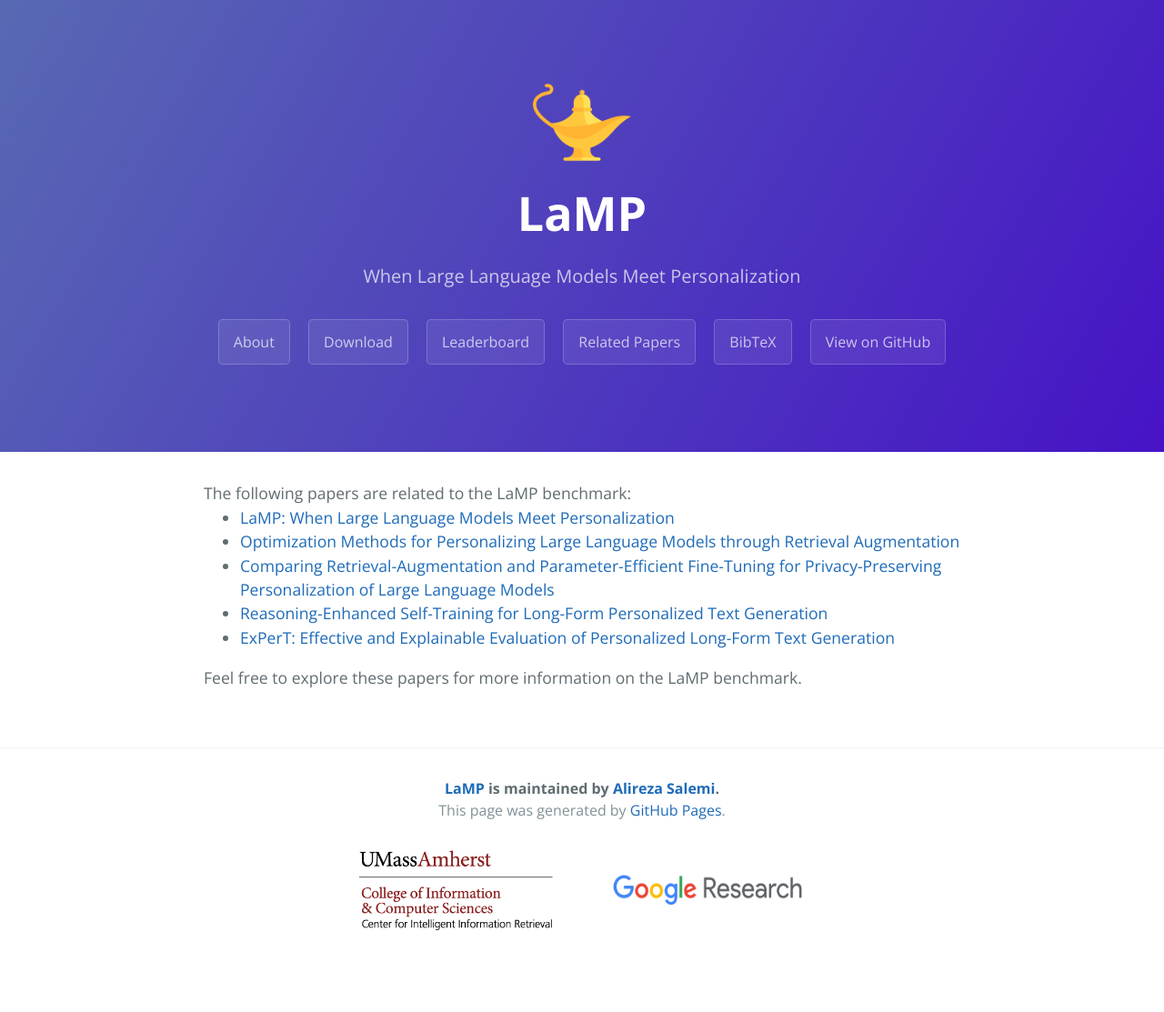
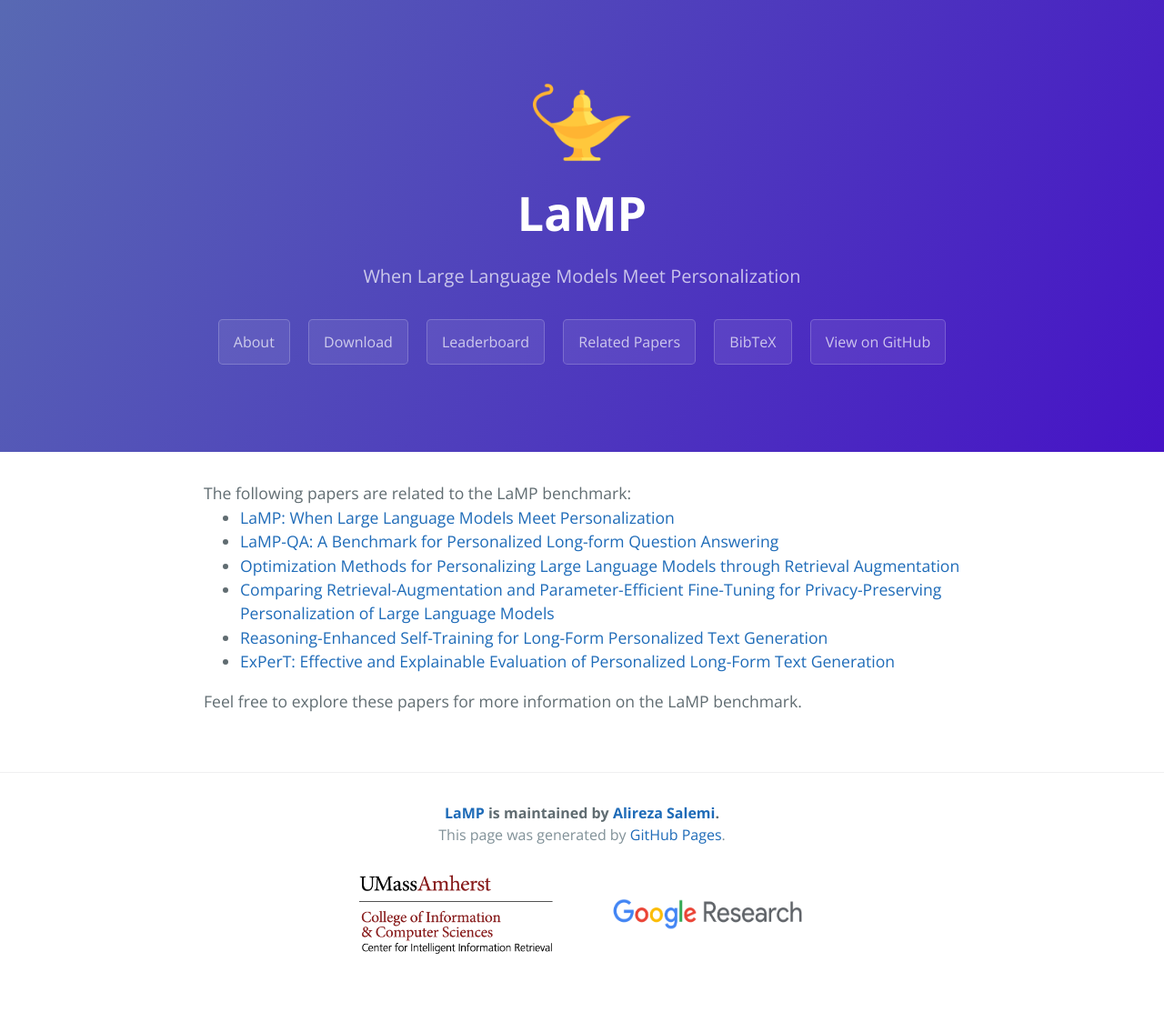
Before and after one commit to LaMP-Benchmark/lamp-benchmark.github.io, a Jekyll site: the page built from related-papers.html, in a window 1280 px wide. Shown: the whole page at 91% size. Built offline with Jekyll 4.4.1, drawn with Linux system fonts in a browser that asks for light colours; before the commit the page ends 1087 px from its top, so only the background shows below that.

Commit message:
Update related-papers.html

```diff
--- a/related-papers.html
+++ b/related-papers.html
@@ -10,6 +10,7 @@ The following papers are related to the LaMP benchmark:
 
 <ul>
    <li><a href="https://arxiv.org/abs/2304.11406">LaMP: When Large Language Models Meet Personalization</a></li>
+   <li><a href="https://arxiv.org/abs/2506.00137">LaMP-QA: A Benchmark for Personalized Long-form Question Answering</a></li>
    <li><a href="https://arxiv.org/abs/2404.05970">Optimization Methods for Personalizing Large Language Models through Retrieval Augmentation</a></li>
    <li><a href="https://arxiv.org/abs/2409.09510">Comparing Retrieval-Augmentation and Parameter-Efficient Fine-Tuning for Privacy-Preserving Personalization of Large Language Models</a></li>
    <li><a href="https://arxiv.org/abs/2501.04167">Reasoning-Enhanced Self-Training for Long-Form Personalized Text Generation</a></li>
```
